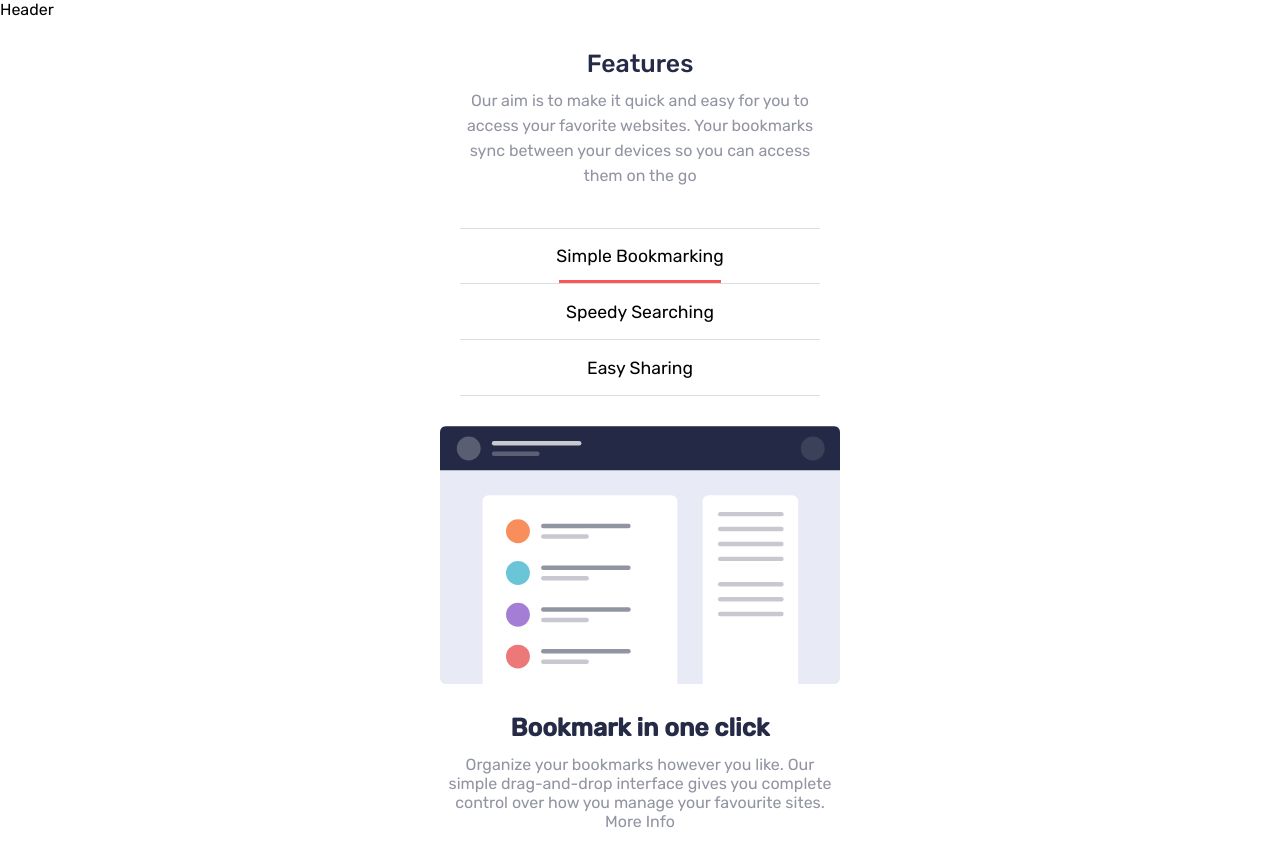
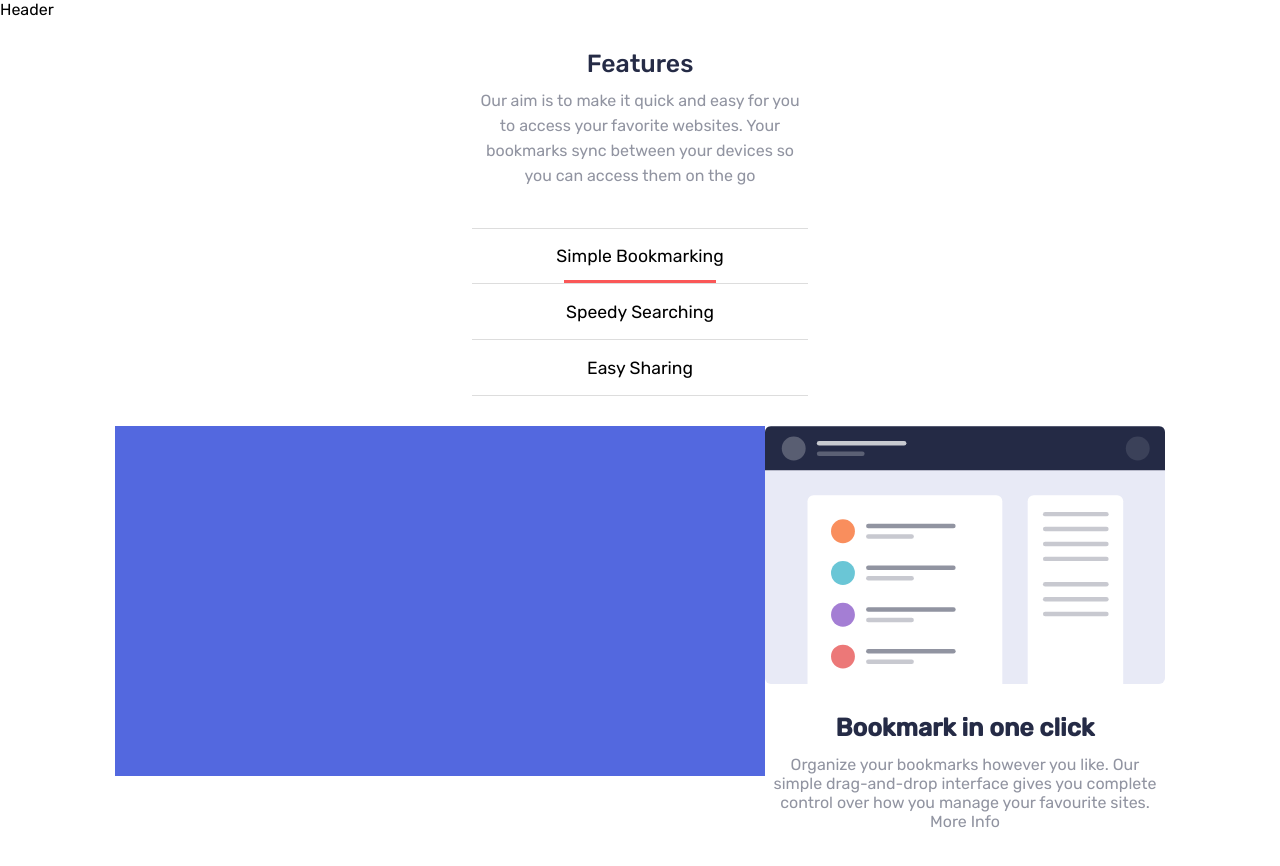
Before and after one commit to leonardomeza87/bookmark-landing-page, a React (Create React App) app: page / in a window 1280 px wide. Shown: the top 866 px of the page. Built offline with nearby package versions, Linux system fonts and the light colour scheme.

Commit message:
blue square

```diff
--- a/src/components/Features.jsx
+++ b/src/components/Features.jsx
@@ -1,4 +1,5 @@
 import React, { useState } from "react";
+import BlueSquare from "../helper/BlueSquare";
 import Tab1 from "../images/illustration-features-tab-1.svg";
 import Tab2 from "../images/illustration-features-tab-2.svg";
 import Tab3 from "../images/illustration-features-tab-3.svg";
@@ -14,18 +15,15 @@ const Features = () => {
         <div className="some-info">
           <h1 className="features-title">Features</h1>
           <p className="features-details">
-                              Our aim is to make it quick and easy for you to
-                              access your favorite websites. Your bookmarks sync
-                              between your devices so you can access them on the
-                              go{" "}
+            Our aim is to make it quick and easy for you to access your favorite
+            websites. Your bookmarks sync between your devices so you can access
+            them on the go{" "}
           </p>
         </div>
         <div className="slider-selector">
           <ul>
             <li>
-                                   <label htmlFor="slider1">
-                                        Simple Bookmarking
-                                   </label>
+              <label htmlFor="slider1">Simple Bookmarking</label>
               <div
                 className={`orange-underline ${
                   active === "info1" ? "show" : ""
@@ -33,9 +31,7 @@ const Features = () => {
               ></div>
             </li>
             <li>
-                                   <label htmlFor="slider2">
-                                        Speedy Searching
-                                   </label>
+              <label htmlFor="slider2">Speedy Searching</label>
               <div
                 className={`orange-underline ${
                   active === "info2" ? "show" : ""
@@ -54,6 +50,7 @@ const Features = () => {
         </div>
       </div>
       <div className="slider-background">
+        <BlueSquare />
         <div className="slider-features-container">
           <div className="inner-slider">
             <input
@@ -82,9 +79,8 @@ const Features = () => {
               <img src={Tab1} alt="tab 1" />
               <h3>Bookmark in one click</h3>
               <p>
-                                        Organize your bookmarks however you
-                                        like. Our simple drag-and-drop interface
-                                        gives you complete control over how you
+                Organize your bookmarks however you like. Our simple
+                drag-and-drop interface gives you complete control over how you
                 manage your favourite sites. More Info
               </p>
             </div>
@@ -93,10 +89,9 @@ const Features = () => {
               <h3>Intelligent search</h3>
               <p>
                 {" "}
-                                        Our powerful search feature will help
-                                        you find saved sites in no time at all.
-                                        No need to trawl through all of your
-                                        bookmarks. More Info
+                Our powerful search feature will help you find saved sites in no
+                time at all. No need to trawl through all of your bookmarks.
+                More Info
               </p>
             </div>
             <div className="slide three-s">
@@ -104,10 +99,9 @@ const Features = () => {
               <h3>Share your bookmarks</h3>
               <p>
                 {" "}
-                                        Easily share your bookmarks and
-                                        collections with others. Create a
-                                        shareable link that you can send at the
-                                        click of a button. More Info
+                Easily share your bookmarks and collections with others. Create
+                a shareable link that you can send at the click of a button.
+                More Info
               </p>
             </div>
           </div>
--- /dev/null
+++ b/src/helper/BlueSquare.jsx
@@ -0,0 +1,9 @@
+import React from 'react'
+
+const BlueSquare = () => {
+  return (
+    <div className='blue-square'></div>
+  )
+}
+
+export default BlueSquare
--- a/src/sass/App.scss
+++ b/src/sass/App.scss
@@ -4,4 +4,6 @@
 
 @use "./components/header";
 
-@use './components/features'
+@use './components/features';
+
+@use './components/blueSquare';
--- /dev/null
+++ b/src/sass/components/_blueSquare.scss
@@ -0,0 +1,12 @@
+.blue-square {
+  height: 200px;
+  width: 295px;
+  background: var(--soft-blue);
+}
+
+@media screen and (min-width: 800px) {
+  .blue-square {
+    width: 650px;
+    height: 350px;
+  }
+}
--- a/src/sass/components/_features.scss
+++ b/src/sass/components/_features.scss
@@ -7,7 +7,7 @@
   max-width: 400px;
   margin-right: auto;
   margin-left: auto;
-     padding: 0 20px;
+  padding: 0 32px;
 }
 
 .features-title {
@@ -53,7 +53,7 @@
 
 .slider-background {
   width: 100%;
-     padding: 0 20px;
+  padding: 0 32px;
   display: flex;
   justify-content: center;
   padding-top: 30px;
@@ -82,7 +82,7 @@
     color: var(--very-dark-blue);
     margin-top: 25px;
   }
-     p{
+  p {
     font-size: 1rem;
     color: var(--grayish-blue);
     margin-top: 13px;
```
Lines whose indentation alone changed are shown as unchanged.
